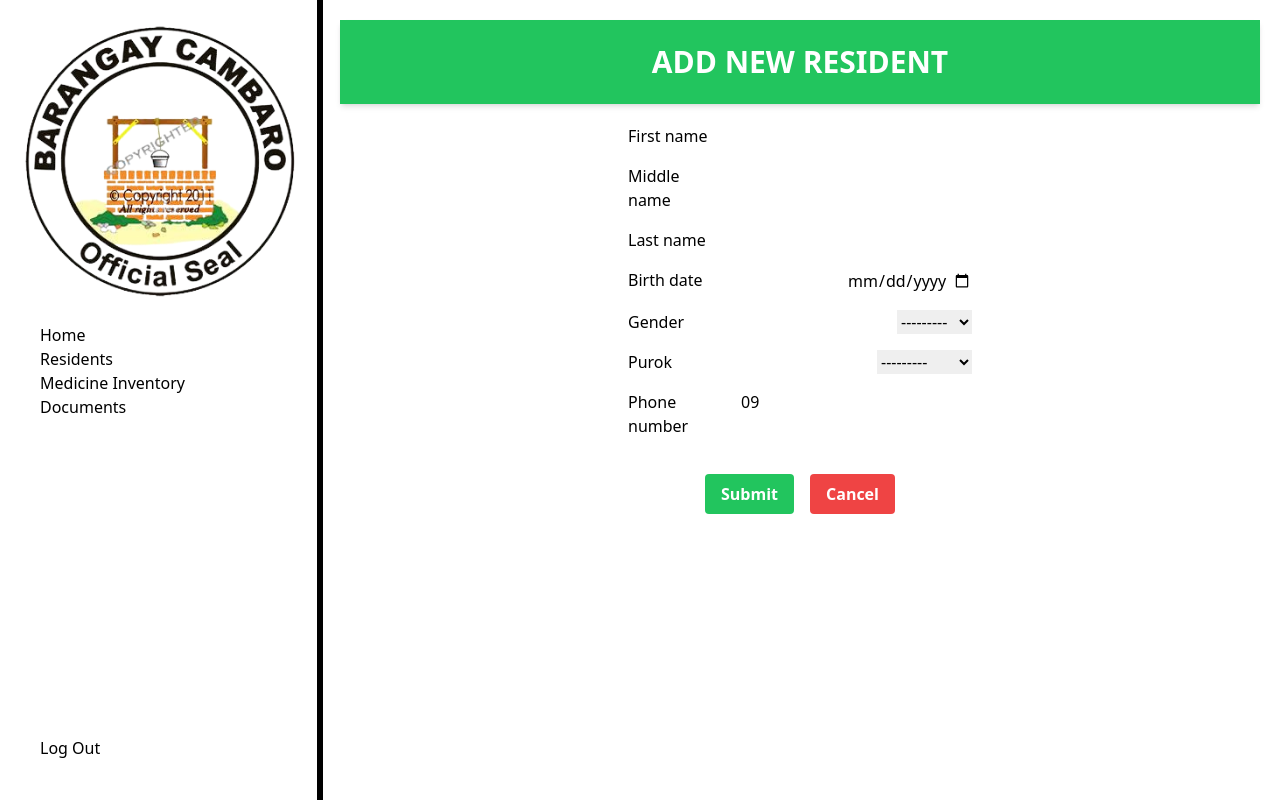
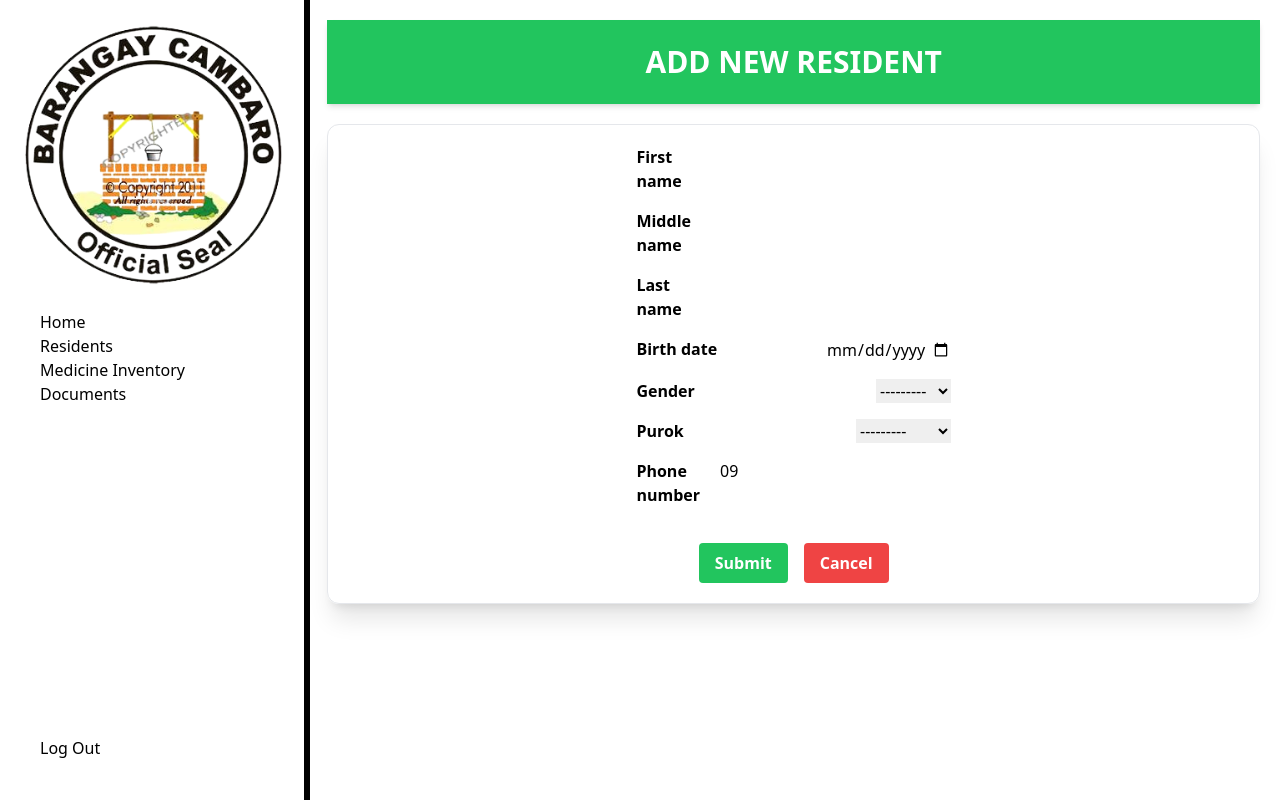
Before and after one commit to Rhainer13/DBMS-Project, a Django app: page /add-resident/ in a window 1280 px wide. Run offline with Django 5.2, Linux system fonts and the light colour scheme; some libraries are stand-ins or nearby versions.

Commit message:
Minor changes

```diff
--- a/core/app1/templates/app1/add-resident.html
+++ b/core/app1/templates/app1/add-resident.html
@@ -18,14 +18,14 @@
     {% endfor %}
 {% endif %}
 
-<div class="mt-5">
+<div class="mt-5 border p-5 rounded-xl shadow-xl">
     <form method="POST" action="">
         {% csrf_token %}
 
         <!-- fields -->
         {% for field in form %}
         <div class="flex justify-between mb-4 mx-72">
-            <label for="{{ field.id_for_label }}">
+            <label for="{{ field.id_for_label }}" class="font-bold">
                 {{ field.label }}
             </label>
 
--- a/core/app1/templates/app1/delete-resident.html
+++ b/core/app1/templates/app1/delete-resident.html
@@ -10,14 +10,14 @@
     </div>
 </header>
 
-<div class="mt-5">
+<div class="mt-5 border p-5 rounded-xl shadow-xl">
     <form method="POST" action="">
         {% csrf_token %}
 
         <!-- fields -->
         {% for field in form %}
             <div class="flex justify-between mb-4 mx-72">
-                <label for="{{ field.id_for_label }}">
+                <label for="{{ field.id_for_label }}" class="font-bold">
                     {{ field.label }}
                 </label>
 
--- a/core/app1/templates/app1/update-resident.html
+++ b/core/app1/templates/app1/update-resident.html
@@ -18,14 +18,14 @@
     {% endfor %}
 {% endif %}
 
-<div class="mt-5">
+<div class="mt-5 border p-5 rounded-xl shadow-xl">
     <form method="POST" action="">
         {% csrf_token %}
 
         <!-- fields -->
         {% for field in form %}
         <div class="flex justify-between mb-4 mx-72">
-            <label for="{{ field.id_for_label }}">
+            <label for="{{ field.id_for_label }}" class="font-bold">
                 {{ field.label }}
             </label>
 
```
